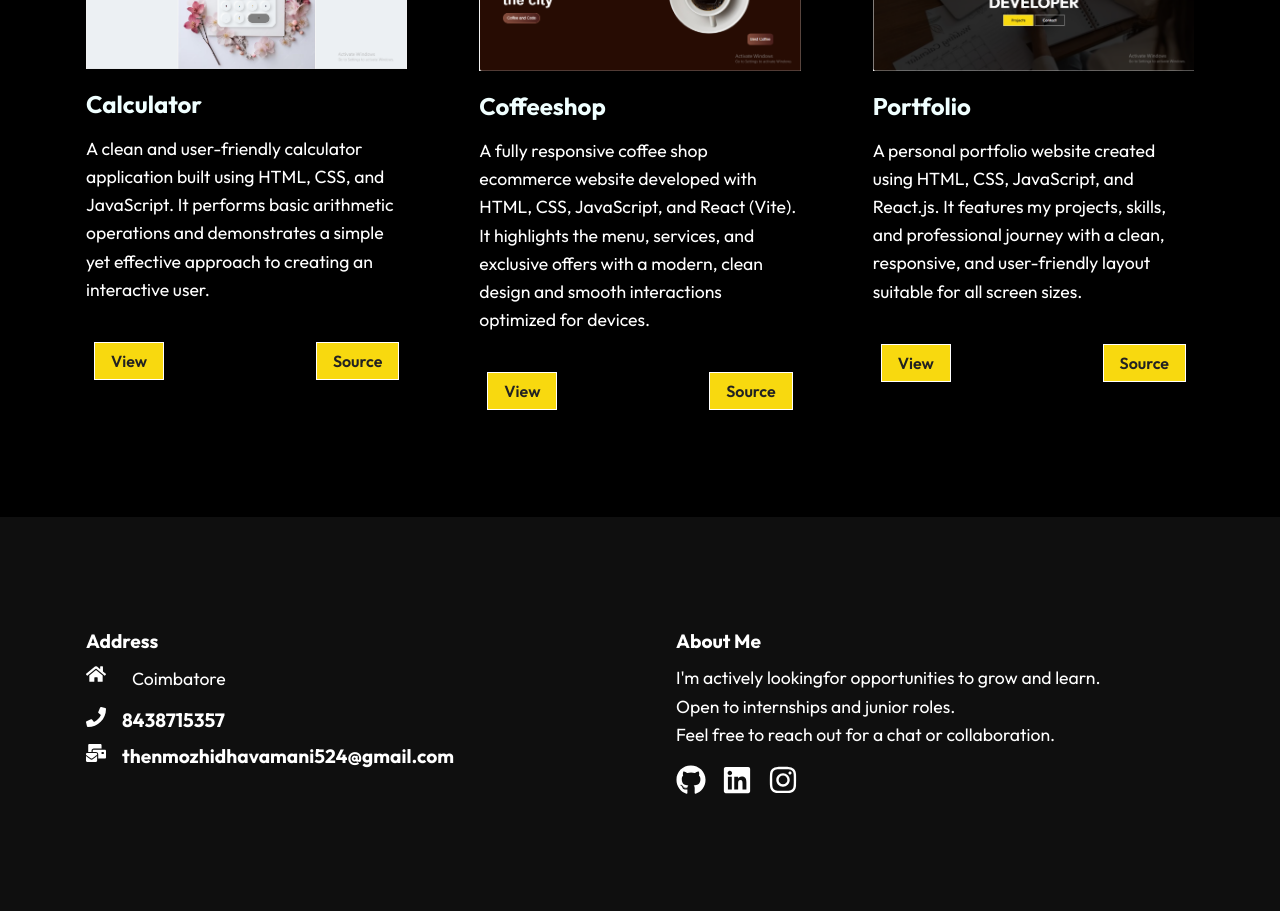
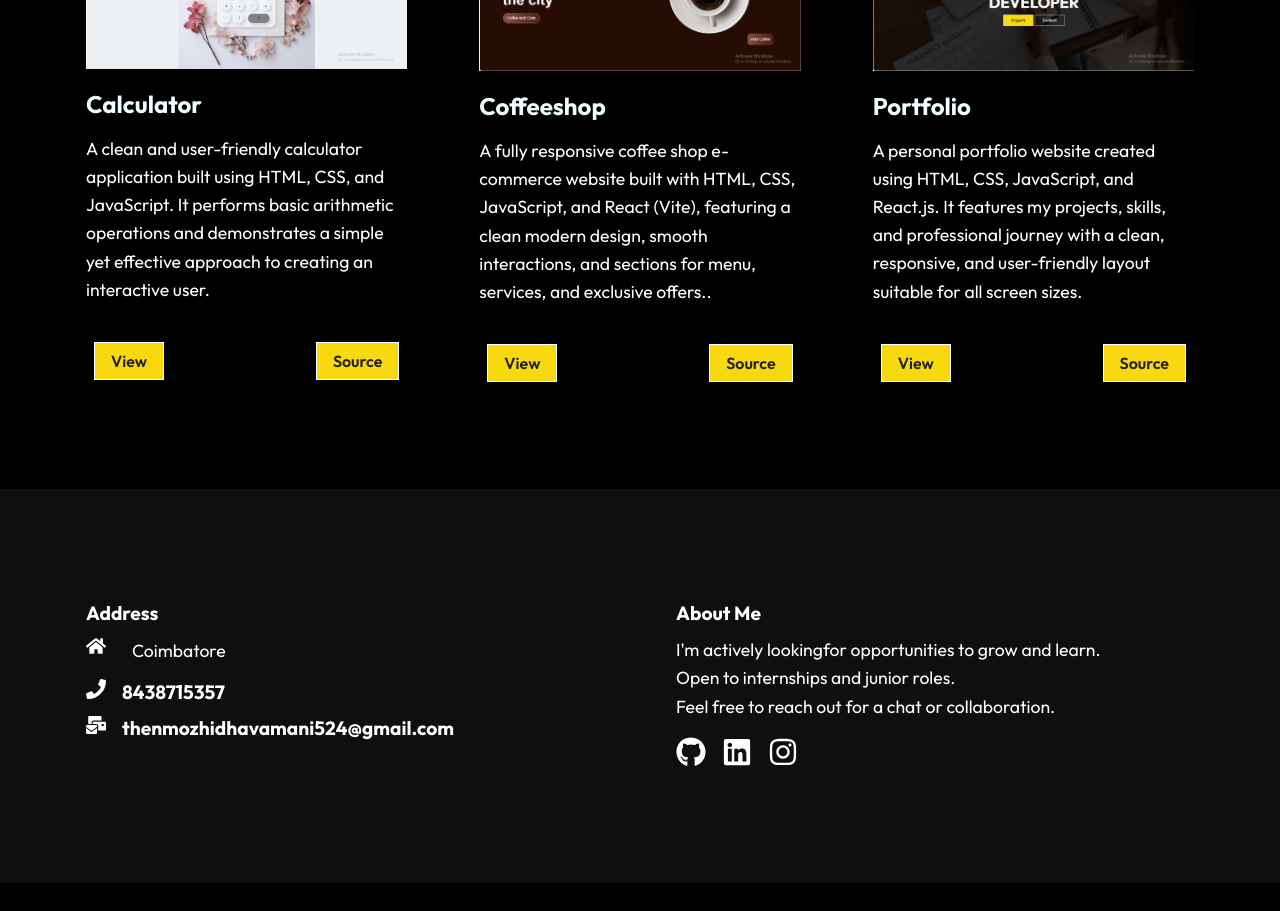
Before and after one commit to Ammu123324/portfolio, a React (Create React App) app: page /Project in a window 1280 px wide. Shown: the part 1040-1951 px from the top of the page. After the commit the page ends 1923 px from the top, so only its background shows below. Built offline with nearby package versions, Linux system fonts and the light colour scheme.

Commit message:
Your message

```diff
--- a/src/components/WorkCardData.js
+++ b/src/components/WorkCardData.js
@@ -12,7 +12,7 @@ const Project=[
     {
         imgsrc:Coffeeshop,
         title:"  Coffeeshop",
-        text:"A fully responsive coffee shop ecommerce website developed with HTML, CSS, JavaScript, and React (Vite). It highlights the menu, services, and exclusive offers with a modern, clean design and smooth interactions optimized for devices.",
+        text:"A fully responsive coffee shop e-commerce website built with HTML, CSS, JavaScript, and React (Vite), featuring a clean modern design, smooth interactions, and sections for menu, services, and exclusive offers..",
          view:"https://thenmozhi-coffeeshop.netlify.app/"
     },
     {
```
